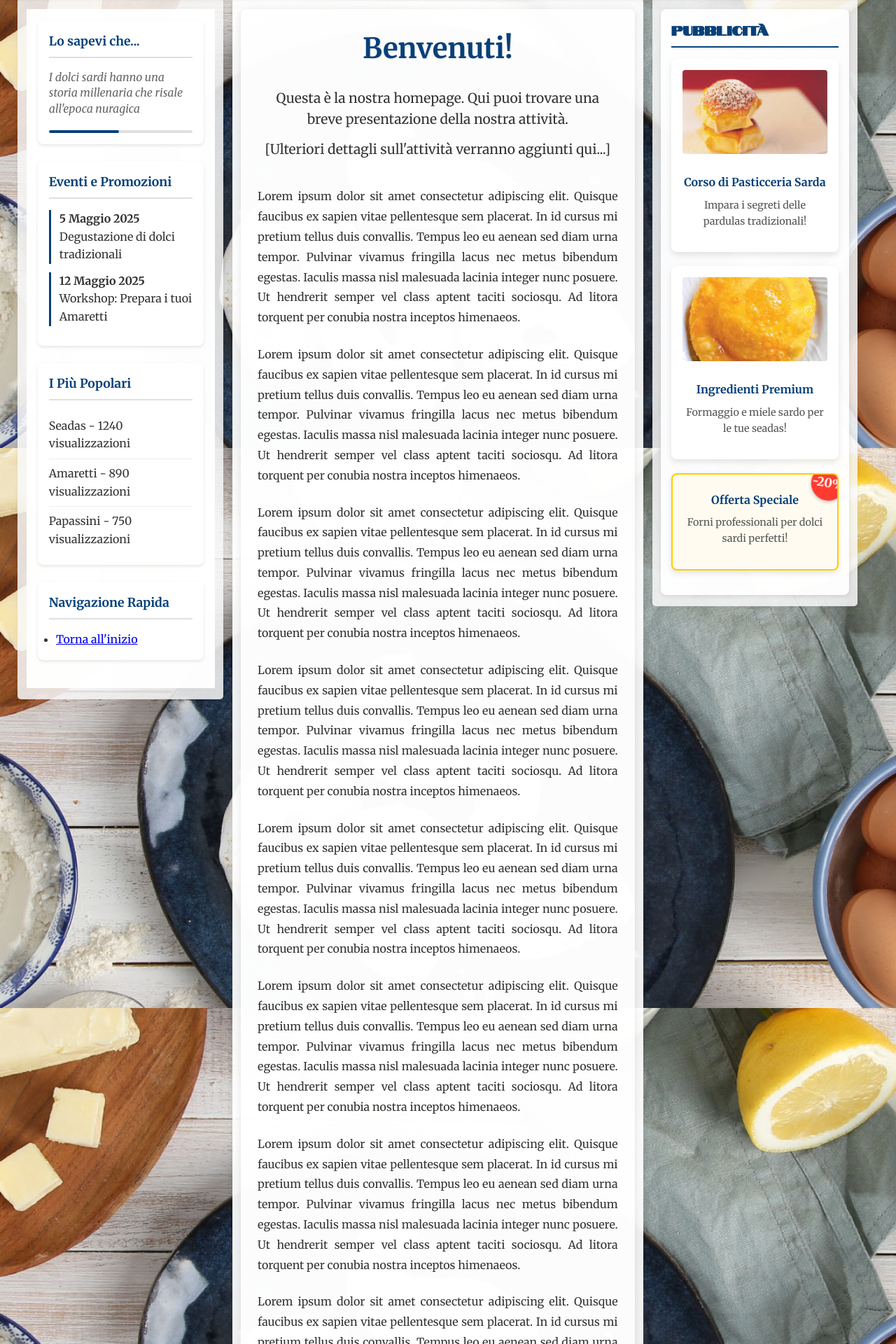
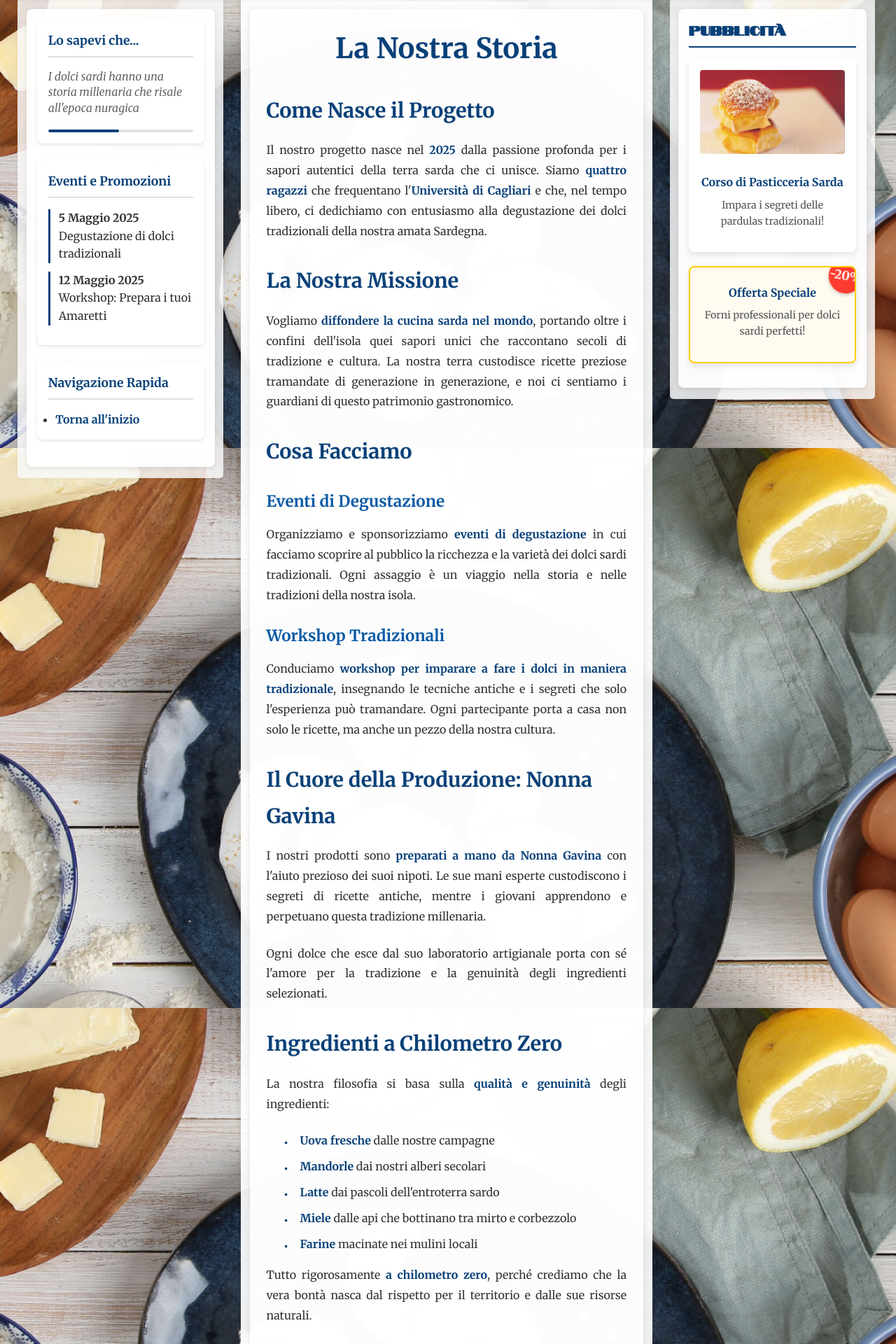
Before and after one commit to SolidusRam/PistoccheddusFPW, a Vue app in the folder PistoVUE/: page / in a window 1280 px wide. Shown: the part 160-2080 px from the top of the page at 70% size. Built offline with nearby package versions, Linux system fonts and the light colour scheme.

Commit message:
css aggiunti

```diff
--- a/PistoVUE/src/assets/main.css
+++ b/PistoVUE/src/assets/main.css
@@ -101,18 +101,30 @@ body {
     padding-left: 1%;
     margin-left: 1%;
     margin-right: 1%;
+    position: sticky;
+    top: 70px; /* Regola in base all'altezza della navbar */
+    align-self: flex-start;
+    max-height: calc(100vh - 70px);
+    overflow-y: auto;
   }
   .main-content.col-6 {
     width: 47%;
     padding-right: 1%;
     padding-left: 1%;
     margin-right: 1%;
+    margin-left: 1%;
   }
   .sidebar-right.col-3 {
     width: 23.5%;
     padding-right: 1%;
     padding-left: 1%;
+    margin-left: 1%;
     margin-right: 1%;
+    position: sticky;
+    top: 70px; /* Regola in base all'altezza della navbar */
+    align-self: flex-start;
+    max-height: calc(100vh - 70px);
+    overflow-y: auto;
   }
 
 }
--- a/PistoVUE/src/components/ProductCard.vue
+++ b/PistoVUE/src/components/ProductCard.vue
@@ -44,10 +44,6 @@ export default {
       return new Intl.NumberFormat('it-IT', { style: 'currency', currency: 'EUR' }).format(this.price / 100)
     },
     imageUrl() {
-      // Se l'immagine è placeholder.jpg o non esiste, usiamo un'immagine di fallback
-      if (this.imageSrc === 'placeholder.jpg' || !this.imageSrc) {
-        return 'https://via.placeholder.com/300x200/074079/ffffff?text=Dolce+Sardo'
-      }
       // Usa import dinamico per le immagini con Vite
       return new URL(`../assets/${this.imageSrc}`, import.meta.url).href
     }
@@ -121,7 +117,7 @@ export default {
 
 .product-origin {
   font-size: 1rem;
-  color: #666;
+  color:  #F0C832;
   margin: 0;
   float: right;
 }
--- a/PistoVUE/src/components/SidebarLeft.vue
+++ b/PistoVUE/src/components/SidebarLeft.vue
@@ -23,21 +23,11 @@
       </div>
     </section>
 
-    <!-- Prodotti Popolari - visibili solo nella home -->
-    <section v-if="$route.path === '/'" class="popular-products">
-      <h3>I Più Popolari</h3>
-      <ul class="popular-list">
-        <li v-for="product in popularProducts" :key="product.id">
-          {{ product.name }} - {{ product.views }} visualizzazioni
-        </li>
-      </ul>
-    </section>
-
     <!-- Navigazione Rapida -->
     <section class="quick-nav">
       <h3>Navigazione Rapida</h3>
       <ul>
-        <li><a href="#">Torna all'inizio</a></li>
+        <li class = "torna-all-inizio"><a href="#">Torna all'inizio</a></li>
       </ul>
     </section>
   </div>
@@ -121,21 +111,19 @@ const upcomingEvents = ref([
   }
 ])
 
-// Prodotti popolari dimostrativi
-const popularProducts = ref([
-  { id: 1, name: 'Seadas', views: 1240 },
-  { id: 2, name: 'Amaretti', views: 890 },
-  { id: 3, name: 'Papassini', views: 750 }
-])
 
 </script>
 
 <style scoped>
+
+
 .sidebar-left-container {
   height: 100%;
-  padding: 1rem;
+  padding: 15px;
   box-sizing: border-box;
   background-color: rgba(255, 255, 255, 0.95);
+  border-radius: 8px;
+  box-shadow: 0 2px 6px rgba(0, 0, 0, 0.1);
 }
 
 section {
@@ -160,6 +148,16 @@ h4 {
   font-size: 0.9rem;
 }
 
+.torna-all-inizio a {
+  color: #074079;
+  text-decoration: none;
+  font-weight: 600;
+}
+
+.torna-all-inizio a:hover {
+  color: #052a52;
+  text-decoration: underline;
+}
 .filter-group {
   margin-bottom: 1rem;
 }
@@ -236,6 +234,9 @@ event-item strong {
   .sidebar-left-container {
     position: sticky;
     top: 70px;
+    z-index: 10;
+    max-height: calc(100vh - 70px);
+    overflow-y: auto;
   }
 }
 </style>
--- a/PistoVUE/src/components/SidebarRight.vue
+++ b/PistoVUE/src/components/SidebarRight.vue
@@ -11,14 +11,6 @@
       </div>
     </div>
 
-    <!-- Seconda pubblicità -->
-    <div class="ad-box">
-      <div class="ad-content">
-        <img src="@/assets/seadas.jpg" alt="Ingredienti tipici sardi" class="ad-image">
-        <h4 class="ad-heading">Ingredienti Premium</h4>
-        <p class="ad-text">Formaggio e miele sardo per le tue seadas!</p>
-      </div>
-    </div>
 
     <!-- Terza pubblicità -->
     <div class="ad-box special-ad">
--- a/PistoVUE/src/views/HomeView.vue
+++ b/PistoVUE/src/views/HomeView.vue
@@ -2,26 +2,41 @@
 
 <template>
   <main class="home-content">
-    <h1 class="home-title">Benvenuti!</h1>
-    <p class="home-intro">Questa è la nostra homepage. Qui puoi trovare una breve presentazione della nostra attività.</p>
-    <p class="home-intro">[Ulteriori dettagli sull'attività verranno aggiunti qui...]</p>
-    <br>
+    <h1 class="home-title">La Nostra Storia</h1>
+
     <div class="home-text">
-      <p>Lorem ipsum dolor sit amet consectetur adipiscing elit. Quisque faucibus ex sapien vitae pellentesque sem placerat. In id cursus mi pretium tellus duis convallis. Tempus leo eu aenean sed diam urna tempor. Pulvinar vivamus fringilla lacus nec metus bibendum egestas. Iaculis massa nisl malesuada lacinia integer nunc posuere. Ut hendrerit semper vel class aptent taciti sociosqu. Ad litora torquent per conubia nostra inceptos himenaeos.</p>
+      <h2>Come Nasce il Progetto</h2>
+      <p>Il nostro progetto nasce nel <b>2025</b> dalla passione profonda per i sapori autentici della terra sarda che ci unisce. Siamo <b>quattro ragazzi</b> che frequentano l'<strong>Università di Cagliari</strong> e che, nel tempo libero, ci dedichiamo con entusiasmo alla degustazione dei dolci tradizionali della nostra amata Sardegna.</p>
 
-      <p>Lorem ipsum dolor sit amet consectetur adipiscing elit. Quisque faucibus ex sapien vitae pellentesque sem placerat. In id cursus mi pretium tellus duis convallis. Tempus leo eu aenean sed diam urna tempor. Pulvinar vivamus fringilla lacus nec metus bibendum egestas. Iaculis massa nisl malesuada lacinia integer nunc posuere. Ut hendrerit semper vel class aptent taciti sociosqu. Ad litora torquent per conubia nostra inceptos himenaeos.</p>
+      <h2>La Nostra Missione</h2>
+      <p>Vogliamo <strong>diffondere la cucina sarda nel mondo</strong>, portando oltre i confini dell'isola quei sapori unici che raccontano secoli di tradizione e cultura. La nostra terra custodisce ricette preziose tramandate di generazione in generazione, e noi ci sentiamo i guardiani di questo patrimonio gastronomico.</p>
 
-      <p>Lorem ipsum dolor sit amet consectetur adipiscing elit. Quisque faucibus ex sapien vitae pellentesque sem placerat. In id cursus mi pretium tellus duis convallis. Tempus leo eu aenean sed diam urna tempor. Pulvinar vivamus fringilla lacus nec metus bibendum egestas. Iaculis massa nisl malesuada lacinia integer nunc posuere. Ut hendrerit semper vel class aptent taciti sociosqu. Ad litora torquent per conubia nostra inceptos himenaeos.</p>
+      <h2>Cosa Facciamo</h2>
 
-      <p>Lorem ipsum dolor sit amet consectetur adipiscing elit. Quisque faucibus ex sapien vitae pellentesque sem placerat. In id cursus mi pretium tellus duis convallis. Tempus leo eu aenean sed diam urna tempor. Pulvinar vivamus fringilla lacus nec metus bibendum egestas. Iaculis massa nisl malesuada lacinia integer nunc posuere. Ut hendrerit semper vel class aptent taciti sociosqu. Ad litora torquent per conubia nostra inceptos himenaeos.</p>
+      <h3>Eventi di Degustazione</h3>
+      <p>Organizziamo e sponsorizziamo <strong>eventi di degustazione</strong> in cui facciamo scoprire al pubblico la ricchezza e la varietà dei dolci sardi tradizionali. Ogni assaggio è un viaggio nella storia e nelle tradizioni della nostra isola.</p>
 
-      <p>Lorem ipsum dolor sit amet consectetur adipiscing elit. Quisque faucibus ex sapien vitae pellentesque sem placerat. In id cursus mi pretium tellus duis convallis. Tempus leo eu aenean sed diam urna tempor. Pulvinar vivamus fringilla lacus nec metus bibendum egestas. Iaculis massa nisl malesuada lacinia integer nunc posuere. Ut hendrerit semper vel class aptent taciti sociosqu. Ad litora torquent per conubia nostra inceptos himenaeos.</p>
+      <h3>Workshop Tradizionali</h3>
+      <p>Conduciamo <strong>workshop per imparare a fare i dolci in maniera tradizionale</strong>, insegnando le tecniche antiche e i segreti che solo l'esperienza può tramandare. Ogni partecipante porta a casa non solo le ricette, ma anche un pezzo della nostra cultura.</p>
 
-      <p>Lorem ipsum dolor sit amet consectetur adipiscing elit. Quisque faucibus ex sapien vitae pellentesque sem placerat. In id cursus mi pretium tellus duis convallis. Tempus leo eu aenean sed diam urna tempor. Pulvinar vivamus fringilla lacus nec metus bibendum egestas. Iaculis massa nisl malesuada lacinia integer nunc posuere. Ut hendrerit semper vel class aptent taciti sociosqu. Ad litora torquent per conubia nostra inceptos himenaeos.</p>
+      <h2>Il Cuore della Produzione: Nonna Gavina</h2>
+      <p>I nostri prodotti sono <strong>preparati a mano da Nonna Gavina</strong> con l'aiuto prezioso dei suoi nipoti. Le sue mani esperte custodiscono i segreti di ricette antiche, mentre i giovani apprendono e perpetuano questa tradizione millenaria.</p>
+      <p>Ogni dolce che esce dal suo laboratorio artigianale porta con sé l'amore per la tradizione e la genuinità degli ingredienti selezionati.</p>
 
-      <p>Lorem ipsum dolor sit amet consectetur adipiscing elit. Quisque faucibus ex sapien vitae pellentesque sem placerat. In id cursus mi pretium tellus duis convallis. Tempus leo eu aenean sed diam urna tempor. Pulvinar vivamus fringilla lacus nec metus bibendum egestas. Iaculis massa nisl malesuada lacinia integer nunc posuere. Ut hendrerit semper vel class aptent taciti sociosqu. Ad litora torquent per conubia nostra inceptos himenaeos.</p>
+      <h2>Ingredienti a Chilometro Zero</h2>
+      <p>La nostra filosofia si basa sulla <b>qualità e genuinità</b> degli ingredienti:</p>
+      <ul>
+        <li><b>Uova fresche</b> dalle nostre campagne</li>
+        <li><b>Mandorle</b> dai nostri alberi secolari</li>
+        <li><b>Latte</b> dai pascoli dell'entroterra sardo</li>
+        <li><b>Miele</b> dalle api che bottinano tra mirto e corbezzolo</li>
+        <li><b>Farine</b> macinate nei mulini locali</li>
+      </ul>
+      <p>Tutto rigorosamente <b>a chilometro zero</b>, perché crediamo che la vera bontà nasca dal rispetto per il territorio e dalle sue risorse naturali.</p>
 
-      <p>Lorem ipsum dolor sit amet consectetur adipiscing elit. Quisque faucibus ex sapien vitae pellentesque sem placerat. In id cursus mi pretium tellus duis convallis. Tempus leo eu aenean sed diam urna tempor. Pulvinar vivamus fringilla lacus nec metus bibendum egestas. Iaculis massa nisl malesuada lacinia integer nunc posuere. Ut hendrerit semper vel class aptent taciti sociosqu. Ad litora torquent per conubia nostra inceptos himenaeos.</p>
+      <h2>La Nostra Visione</h2>
+      <p>Siamo giovani, studiamo, sogniamo e lavoriamo per un futuro in cui i sapori autentici della Sardegna possano essere apprezzati in tutto il mondo, mantenendo intatte le loro radici e la loro identità.</p>
+      <p>Ogni dolce che produciamo è un ponte tra passato e futuro, tra tradizione e innovazione, tra la nostra piccola isola e il mondo intero.</p>
     </div>
   </main>
 </template>
@@ -65,6 +80,51 @@
   text-align: justify;
 }
 
+h2 {
+  font-family: 'Merriweather', serif;
+  font-size: 1.8rem;
+  color: #074079;
+  margin: 2rem 0 1rem;
+  text-shadow: 1px 1px 2px rgba(0, 0, 0, 0.1);
+}
+
+h3 {
+  font-family: 'Merriweather', serif;
+  font-size: 1.4rem;
+  color: #0a5aa5;
+  margin: 1.5rem 0 0.8rem;
+}
+
+ul {
+  list-style-type: none;
+  padding-left: 1.5rem;
+  margin: 1rem 0;
+}
+
+li {
+  margin-bottom: 0.5rem;
+  position: relative;
+  padding-left: 1.5rem;
+}
+
+li:before {
+  content: "•";
+  color: #074079;
+  font-size: 1.2em;
+  position: absolute;
+  left: 0;
+}
+
+strong {
+  color: #074079;
+  font-weight: 600;
+}
+
+b{
+  color: #074079;
+  font-weight: 600;
+}
+
 /* Stili responsivi per dispositivi mobili */
 @media (max-width: 768px) {
   .home-content {
@@ -78,5 +138,13 @@
   .home-intro {
     font-size: 1.1rem;
   }
+
+  h2 {
+    font-size: 1.5rem;
+  }
+
+  h3 {
+    font-size: 1.2rem;
+  }
 }
 </style>
```
Also changed, not shown: PistoVUE/src/assets/placeholder.jpg (added), 1 other file (tests, documents, lock files or other folders).
